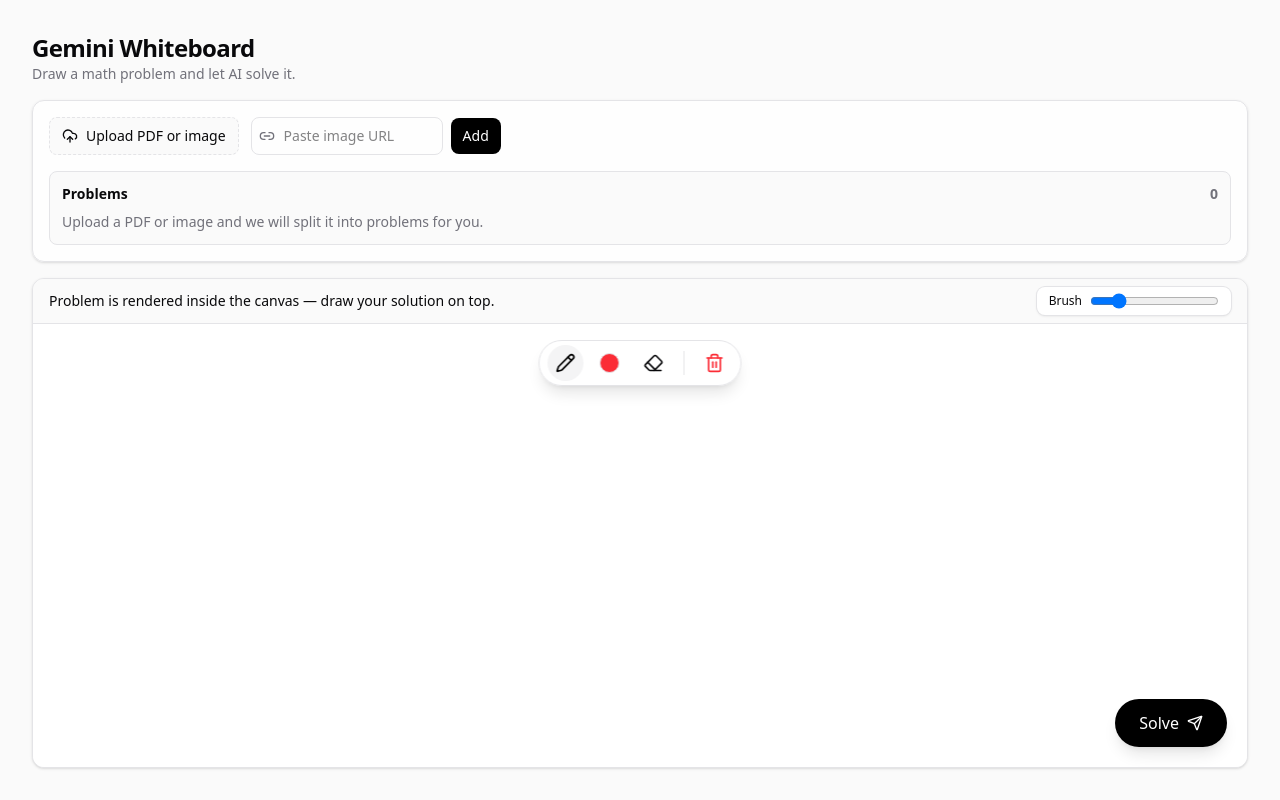
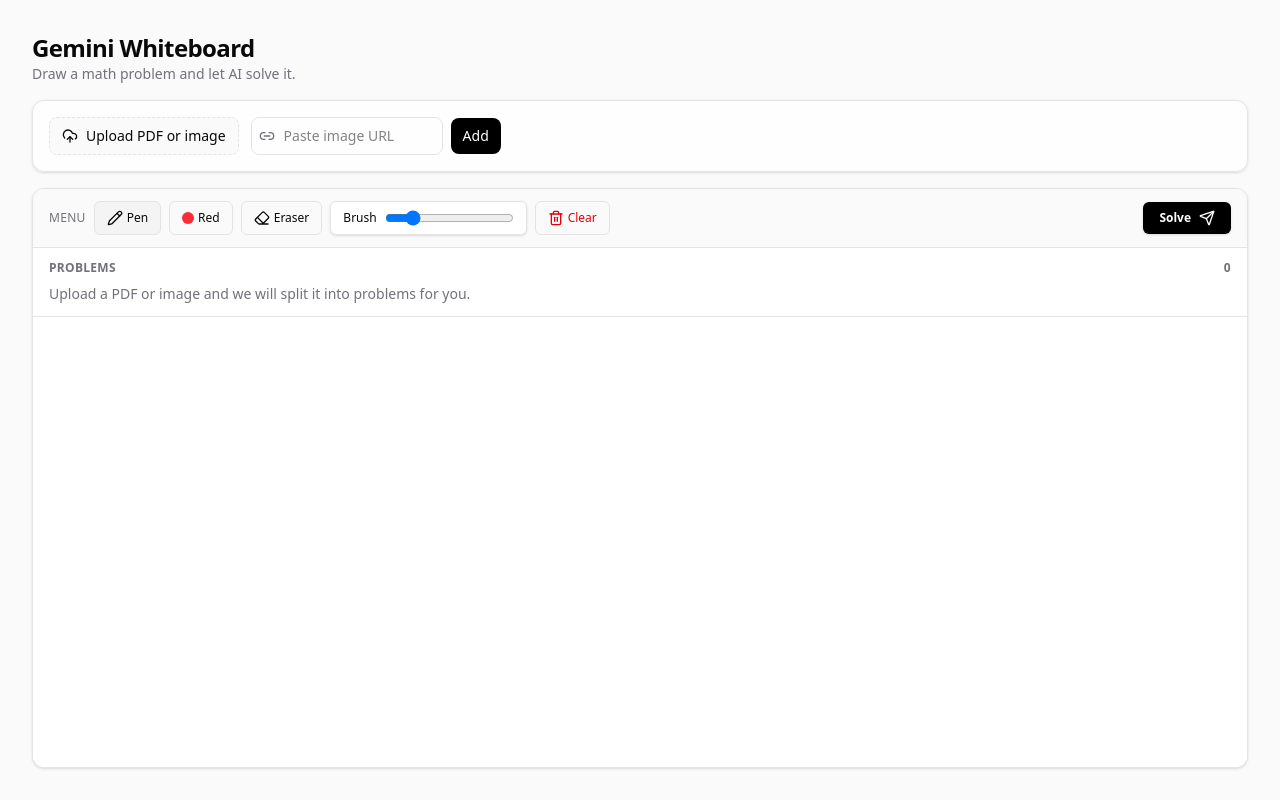
Before and after one commit to grahamonica/gemini-build-day, a Next.js app: page / in a window 1280 px wide. Built offline with nearby package versions, Linux system fonts and the light colour scheme.

Commit message:
pdf parser

```diff
--- a/src/app/api/parse-problems/route.ts
+++ b/src/app/api/parse-problems/route.ts
@@ -31,12 +31,13 @@
             model: "gemini-2.5-flash",
             generationConfig: {
                 responseMimeType: "application/json",
+                maxOutputTokens: 8192,
             },
         });
 
         const prompt = `
 You will receive a single page image of homework or worksheets that may contain multiple individual problems.
-Extract each distinct problem, preserving the order they appear from top to bottom.
+Extract EVERY distinct problem on the page, preserving the order they appear from top to bottom. Do not stop early or truncate the list.
 For every problem, return a concise title, the full text of the problem, and an array of LaTeX strings for any equations or expressions found inside that problem.
 Also include an optional normalized bounding box {x,y,width,height} in the 0-1 range that tightly encloses the problem content so we can crop the screenshot.
 
--- a/src/components/Whiteboard.tsx
+++ b/src/components/Whiteboard.tsx
@@ -2,6 +2,8 @@
 
 import React, { useRef, useState, useEffect, useCallback } from "react";
 import { Eraser, Link2, Loader2, Pencil, Send, Trash2, UploadCloud } from "lucide-react";
+import katex from "katex";
+import "katex/dist/katex.min.css";
 import { cn } from "@/lib/utils";
 import { BoundingBox, Problem } from "@/lib/problem";
 
@@ -28,11 +30,6 @@
     const [problems, setProblems] = useState<Problem[]>([]);
     const [activeProblemId, setActiveProblemId] = useState<string | null>(null);
     const lastPoint = useRef<Point | null>(null);
-
-    const selectedProblem =
-        (activeProblemId && problems.find((problem) => problem.id === activeProblemId)) ||
-        problems[0] ||
-        null;
 
     useEffect(() => {
         if (problems.length && !activeProblemId) {
@@ -237,6 +234,15 @@
         });
     }, []);
 
+    const renderLatexHtml = (expr: string) => {
+        try {
+            return { __html: katex.renderToString(expr, { throwOnError: false, strict: "ignore" }) };
+        } catch (err) {
+            console.error("Failed to render LaTeX", err);
+            return { __html: expr };
+        }
+    };
+
     const convertPdfToImages = useCallback(async (file: File): Promise<string[]> => {
         // @ts-expect-error - legacy build does not ship types but is required in browsers
         const pdfjs = await import("pdfjs-dist/legacy/build/pdf");
@@ -416,115 +422,9 @@
         handleFiles(event.dataTransfer.files);
     };
 
-    const wrapText = (
-        ctx: CanvasRenderingContext2D,
-        text: string,
-        x: number,
-        y: number,
-        maxWidth: number,
-        lineHeight: number
-    ) => {
-        const words = text.split(" ");
-        let line = "";
-        let cursorY = y;
-
-        for (let n = 0; n < words.length; n++) {
-            const testLine = line + words[n] + " ";
-            const metrics = ctx.measureText(testLine);
-            const testWidth = metrics.width;
-            if (testWidth > maxWidth && n > 0) {
-                ctx.fillText(line, x, cursorY);
-                line = words[n] + " ";
-                cursorY += lineHeight;
-            } else {
-                line = testLine;
-            }
-        }
-        ctx.fillText(line, x, cursorY);
-        return cursorY + lineHeight;
-    };
-
-    const renderProblemToCanvas = useCallback(
-        (problem: Problem | null) => {
-            const canvas = canvasRef.current;
-            if (!canvas) return;
-            const ctx = canvas.getContext("2d");
-            if (!ctx) return;
-
-            const drawProblem = (imageSrc?: string) => {
-                ctx.clearRect(0, 0, canvas.width, canvas.height);
-                paintCanvasBackground();
-
-                let yOffset = 24;
-                const margin = 20;
-                const maxWidth = canvas.width - margin * 2;
-
-                if (imageSrc) {
-                    const img = new Image();
-                    img.onload = () => {
-                        const scale = Math.min(
-                            maxWidth / img.width,
-                            (canvas.height * 0.35) / img.height,
-                            1
-                        );
-                        const w = img.width * scale;
-                        const h = img.height * scale;
-                        const x = (canvas.width - w) / 2;
-                        ctx.drawImage(img, x, margin, w, h);
-                        yOffset = margin + h + 20;
-
-                        ctx.fillStyle = "#0f172a";
-                        ctx.font = "18px sans-serif";
-                        ctx.textBaseline = "top";
-                        yOffset = wrapText(ctx, problem?.text || "No text detected.", margin, yOffset, maxWidth, 22);
-
-                        if (problem?.latex && problem.latex.length) {
-                            yOffset += 8;
-                            ctx.fillStyle = "#111827";
-                            ctx.font = "16px monospace";
-                            problem.latex.forEach((eq) => {
-                                yOffset = wrapText(ctx, `LaTeX: ${eq}`, margin, yOffset, maxWidth, 20);
-                            });
-                        }
-
-                        ctx.strokeStyle = color;
-                        ctx.lineWidth = brushSize;
-                    };
-                    img.src = imageSrc;
-                } else {
-                    ctx.fillStyle = "#0f172a";
-                    ctx.font = "18px sans-serif";
-                    ctx.textBaseline = "top";
-                    yOffset = wrapText(ctx, problem?.text || "No text detected.", margin, yOffset, maxWidth, 22);
-
-                    if (problem?.latex && problem.latex.length) {
-                        yOffset += 8;
-                        ctx.fillStyle = "#111827";
-                        ctx.font = "16px monospace";
-                        problem.latex.forEach((eq) => {
-                            yOffset = wrapText(ctx, `LaTeX: ${eq}`, margin, yOffset, maxWidth, 20);
-                        });
-                    }
-
-                    ctx.strokeStyle = color;
-                    ctx.lineWidth = brushSize;
-                }
-            };
-
-            if (!problem) {
-                ctx.clearRect(0, 0, canvas.width, canvas.height);
-                paintCanvasBackground();
-                return;
-            }
-
-            drawProblem(problem.croppedImage || problem.sourceImage);
-        },
-        [brushSize, color, paintCanvasBackground]
-    );
-
     useEffect(() => {
-        renderProblemToCanvas(selectedProblem || null);
-    }, [selectedProblem, renderProblemToCanvas]);
+        paintCanvasBackground();
+    }, [paintCanvasBackground]);
 
     return (
         <div className="flex h-full w-full flex-col gap-4">
@@ -574,46 +474,43 @@
                     {uploadError && <p className="text-sm text-red-500">{uploadError}</p>}
                 </div>
 
-                <div className="mt-4 rounded-lg border border-border bg-zinc-50 p-3 dark:bg-zinc-900">
-                    <div className="flex items-center justify-between text-sm font-semibold">
-                        <span>Problems</span>
-                        <span className="text-muted-foreground">{problems.length || 0}</span>
-                    </div>
-                    <div className="mt-2 space-y-2 max-h-48 overflow-auto">
-                        {problems.length === 0 && (
-                            <p className="text-sm text-muted-foreground">
-                                Upload a PDF or image and we will split it into problems for you.
-                            </p>
-                        )}
-                        {problems.length > 0 &&
-                            problems.map((problem, index) => (
-                                <label
-                                    key={problem.id}
-                                    className={cn(
-                                        "flex cursor-pointer items-center gap-2 rounded-md border border-transparent px-2 py-2 text-sm transition",
-                                        activeProblemId === problem.id && "border-black/30 bg-white shadow-sm dark:border-white/40"
-                                    )}
-                                >
-                                    <input
-                                        type="checkbox"
-                                        className="h-4 w-4 cursor-pointer accent-black dark:accent-white"
-                                        checked={activeProblemId === problem.id}
-                                        onChange={() => setActiveProblemId(problem.id)}
-                                    />
-                                    <span className="truncate">
-                                        {problems.length === 1 ? "Problem" : `Problem ${index + 1}`} - {problem.title}
-                                    </span>
-                                </label>
-                            ))}
-                    </div>
-                </div>
             </div>
 
             <div className="relative flex min-h-[360px] flex-1 flex-col overflow-hidden rounded-xl border border-border bg-white shadow-sm dark:bg-zinc-950">
-                <div className="flex items-center justify-between gap-3 border-b border-border bg-zinc-50 px-4 py-2 text-sm font-medium dark:bg-zinc-900">
-                    <span>Problem is rendered inside the canvas — draw your solution on top.</span>
-                    <div className="flex items-center gap-2">
-                        <label className="flex items-center gap-2 rounded-lg bg-white px-3 py-1.5 text-xs font-medium shadow-sm ring-1 ring-border dark:bg-zinc-950">
+                <div className="flex flex-wrap items-center justify-between gap-3 border-b border-border bg-zinc-50 px-4 py-3 text-sm font-medium dark:bg-zinc-900">
+                    <div className="flex flex-wrap items-center gap-2">
+                        <span className="text-xs uppercase tracking-wide text-muted-foreground">Menu</span>
+                        <button
+                            onClick={() => setColor("#000000")}
+                            className={cn(
+                                "flex items-center gap-1 rounded-md border border-border px-3 py-2 text-xs transition hover:bg-zinc-100 dark:hover:bg-zinc-800",
+                                color === "#000000" && "bg-zinc-100 dark:bg-zinc-800"
+                            )}
+                            aria-label="Black pen"
+                        >
+                            <Pencil className="h-4 w-4" />
+                            <span>Pen</span>
+                        </button>
+                        <button
+                            onClick={() => setColor("#ef4444")}
+                            className={cn(
+                                "flex items-center gap-1 rounded-md border border-border px-3 py-2 text-xs transition hover:bg-zinc-100 dark:hover:bg-zinc-800",
+                                color === "#ef4444" && "bg-zinc-100 dark:bg-zinc-800"
+                            )}
+                            aria-label="Red pen"
+                        >
+                            <div className="h-3 w-3 rounded-full bg-red-500" />
+                            <span>Red</span>
+                        </button>
+                        <button
+                            onClick={() => setColor("#ffffff")}
+                            className="flex items-center gap-1 rounded-md border border-border px-3 py-2 text-xs transition hover:bg-zinc-100 dark:hover:bg-zinc-800"
+                            aria-label="Eraser"
+                        >
+                            <Eraser className="h-4 w-4" />
+                            <span>Eraser</span>
+                        </button>
+                        <label className="flex items-center gap-2 rounded-md border border-border bg-white px-3 py-2 text-xs font-medium shadow-sm transition dark:bg-zinc-950">
                             <span>Brush</span>
                             <input
                                 type="range"
@@ -624,66 +521,20 @@
                                 className="h-2 cursor-pointer"
                             />
                         </label>
-                    </div>
-                </div>
-                <div className="relative flex-1">
-                    <canvas
-                        ref={canvasRef}
-                        className="h-full w-full touch-none cursor-crosshair bg-transparent"
-                        onMouseDown={startDrawing}
-                        onMouseMove={draw}
-                        onMouseUp={stopDrawing}
-                        onMouseLeave={stopDrawing}
-                        onTouchStart={startDrawing}
-                        onTouchMove={draw}
-                        onTouchEnd={stopDrawing}
-                    />
-
-                    <div className="absolute left-1/2 top-4 flex -translate-x-1/2 items-center gap-2 rounded-full border border-border bg-white/90 px-2 py-1 shadow-lg backdrop-blur-sm dark:bg-zinc-900/90">
-                        <button
-                            onClick={() => setColor("#000000")}
-                            className={cn(
-                                "p-2 rounded-full transition-colors hover:bg-zinc-100 dark:hover:bg-zinc-800",
-                                color === "#000000" && "bg-zinc-100 dark:bg-zinc-800"
-                            )}
-                            aria-label="Black pen"
-                        >
-                            <Pencil className="h-5 w-5 text-black dark:text-white" />
-                        </button>
-                        <button
-                            onClick={() => setColor("#ef4444")}
-                            className={cn(
-                                "p-2 rounded-full transition-colors hover:bg-zinc-100 dark:hover:bg-zinc-800",
-                                color === "#ef4444" && "bg-zinc-100 dark:bg-zinc-800"
-                            )}
-                            aria-label="Red pen"
-                        >
-                            <div className="h-5 w-5 rounded-full border border-zinc-200 bg-red-500" />
-                        </button>
-                        <button
-                            onClick={() => setColor("#ffffff")}
-                            className="p-2 rounded-full transition-colors hover:bg-zinc-100 dark:hover:bg-zinc-800"
-                            aria-label="Eraser"
-                        >
-                            <Eraser className="h-5 w-5" />
-                        </button>
-
-                        <div className="mx-1 h-6 w-px bg-zinc-200 dark:bg-zinc-800" />
-
                         <button
                             onClick={clearCanvas}
-                            className="p-2 text-red-500 transition-colors hover:bg-red-50 rounded-full"
+                            className="flex items-center gap-1 rounded-md border border-border px-3 py-2 text-xs text-red-600 transition hover:bg-red-50 dark:text-red-400"
                             aria-label="Clear canvas"
                         >
-                            <Trash2 className="h-5 w-5" />
+                            <Trash2 className="h-4 w-4" />
+                            <span>Clear</span>
                         </button>
                     </div>
-
-                    <div className="absolute bottom-5 right-5">
+                    <div className="flex items-center gap-2">
                         <button
                             onClick={solveEquation}
                             disabled={isSolving}
-                            className="flex items-center gap-2 rounded-full bg-black px-6 py-3 font-medium text-white shadow-lg transition-all hover:scale-105 hover:shadow-xl disabled:cursor-not-allowed disabled:opacity-50 dark:bg-white dark:text-black"
+                            className="flex items-center gap-2 rounded-md bg-black px-4 py-2 text-xs font-semibold text-white shadow-sm transition hover:opacity-90 disabled:cursor-not-allowed disabled:opacity-50 dark:bg-white dark:text-black"
                         >
                             {isSolving ? (
                                 <>
@@ -699,6 +550,96 @@
                         </button>
                     </div>
                 </div>
+
+                <div className="border-b border-border bg-white/90 px-4 py-3 dark:bg-zinc-900/80">
+                    <div className="flex items-center justify-between text-xs font-semibold uppercase tracking-wide text-muted-foreground">
+                        <span>Problems</span>
+                        <span>{problems.length}</span>
+                    </div>
+                    <div className="mt-2 max-h-56 space-y-3 overflow-y-auto pr-1">
+                        {problems.length === 0 && (
+                            <p className="text-sm text-muted-foreground">
+                                Upload a PDF or image and we will split it into problems for you.
+                            </p>
+                        )}
+                        {problems.map((problem, index) => {
+                            const showImage =
+                                !problem.text?.trim() &&
+                                (!problem.latex || problem.latex.length === 0) &&
+                                problem.croppedImage;
+                            return (
+                                <button
+                                    key={problem.id}
+                                    onClick={() => setActiveProblemId(problem.id)}
+                                    className={cn(
+                                        "w-full rounded-md border border-border bg-white p-3 text-left shadow-sm transition hover:border-black/50 dark:bg-zinc-950",
+                                        activeProblemId === problem.id && "ring-1 ring-black dark:ring-white"
+                                    )}
+                                >
+                                    <div className="flex items-center justify-between gap-2">
+                                        <div className="flex items-center gap-2">
+                                            <input
+                                                type="radio"
+                                                checked={activeProblemId === problem.id}
+                                                onChange={() => setActiveProblemId(problem.id)}
+                                                className="h-4 w-4 cursor-pointer accent-black dark:accent-white"
+                                            />
+                                            <span className="text-sm font-semibold">
+                                                Problem {index + 1}: {problem.title}
+                                            </span>
+                                        </div>
+                                        {problem.latex && problem.latex.length > 0 && (
+                                            <span className="text-[11px] text-muted-foreground">
+                                                {problem.latex.length} eq
+                                                {problem.latex.length > 1 ? "s" : ""}
+                                            </span>
+                                        )}
+                                    </div>
+                                    {problem.text && (
+                                        <p className="mt-2 text-sm leading-relaxed text-foreground">
+                                            {problem.text}
+                                        </p>
+                                    )}
+                                    {problem.latex && problem.latex.length > 0 && (
+                                        <div className="mt-2 space-y-2 rounded-md bg-zinc-100 p-2 dark:bg-zinc-800">
+                                            {problem.latex.map((eq: string, eqIdx: number) => (
+                                                <div
+                                                    key={`${problem.id}-eq-${eqIdx}`}
+                                                    className="rounded bg-white px-2 py-1 text-sm dark:bg-zinc-900"
+                                                    dangerouslySetInnerHTML={renderLatexHtml(eq)}
+                                                />
+                                            ))}
+                                        </div>
+                                    )}
+                                    {showImage && (
+                                        <div className="mt-2 overflow-hidden rounded-md bg-zinc-100 dark:bg-zinc-800">
+                                            {/* eslint-disable-next-line @next/next/no-img-element */}
+                                            <img
+                                                src={problem.croppedImage}
+                                                alt={problem.title}
+                                                className="w-full object-contain"
+                                            />
+                                        </div>
+                                    )}
+                                </button>
+                            );
+                        })}
+                    </div>
+                </div>
+
+                <div className="relative flex-1">
+                    <canvas
+                        ref={canvasRef}
+                        className="h-full w-full touch-none cursor-crosshair bg-transparent"
+                        onMouseDown={startDrawing}
+                        onMouseMove={draw}
+                        onMouseUp={stopDrawing}
+                        onMouseLeave={stopDrawing}
+                        onTouchStart={startDrawing}
+                        onTouchMove={draw}
+                        onTouchEnd={stopDrawing}
+                    />
+                </div>
             </div>
         </div>
     );
```
Also changed, not shown: package.json (+6 -5 lines), 1 other file (tests, documents, lock files or other folders).
